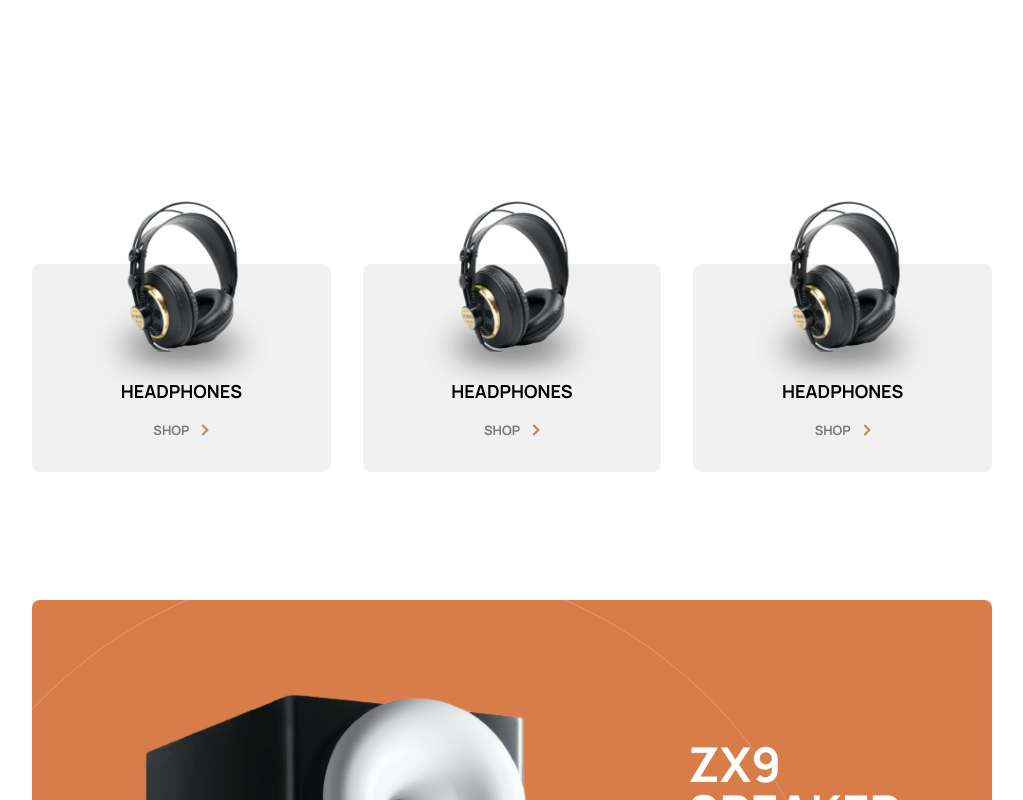
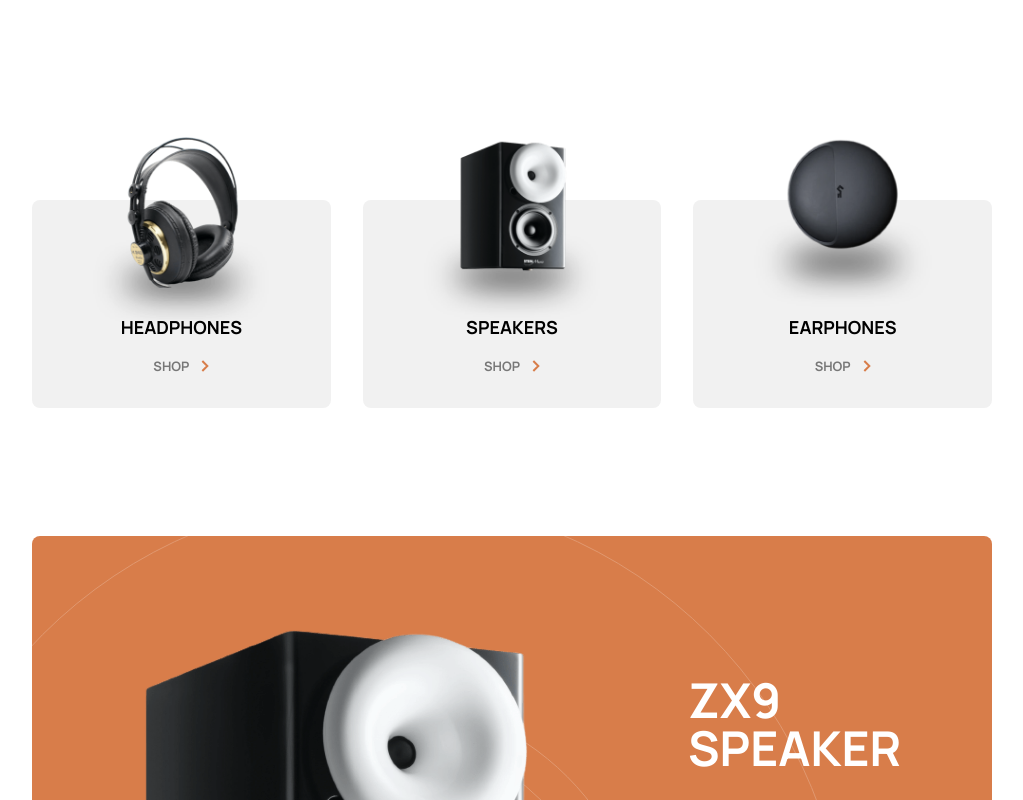
Before and after one commit to EmilFerdinanA/audiophile, a Next.js app: page / in a window 1280 px wide. Shown: the part 760-1560 px from the top of the page, without its empty margins (128-1151 px from the left). Built offline with nearby package versions, Linux system fonts and the light colour scheme.

Commit message:
feat: add image data category section

```diff
--- a/app/[category]/page.tsx
+++ b/app/[category]/page.tsx
@@ -1,5 +1,5 @@
 import { Bringing } from "@/components/Bringing";
-import Category from "@/components/Category";
+import { Category } from "@/components/Category";
 import { Hero2 } from "@/components/Hero2";
 import Product from "@/components/Product";
 import { dataCategory } from "@/public/data/category";
@@ -19,13 +19,7 @@
       <div className="containers !flex-col pt-16 md:pt-32 lg:pt-40 pb-32 lg:pb-40">
         <div className="w-full max-w-[1440px] base-p flex flex-col gap-32">
           <Product data={data?.data ?? []} />
-
-          <section className="containers !flex-col md:!flex-row gap-20 md:gap-2.5 lg:gap-8">
-            <Category />
-            <Category />
-            <Category />
-          </section>
-
+          <Category />
           <Bringing />
         </div>
       </div>
--- a/app/page.tsx
+++ b/app/page.tsx
@@ -1,5 +1,5 @@
-import Category from "@/components/Category";
 import { Bringing } from "@/components/Bringing";
+import { Category } from "@/components/Category";
 import { Hero } from "@/components/Hero";
 import YX1 from "@/components/YX1";
 import ZX7 from "@/components/ZX7";
@@ -12,12 +12,7 @@
 
       <main className="containers !flex-col pt-24 md:pt-36 lg:pt-52 pb-32 md:pb-24 lg:pb-52">
         <div className="w-full max-w-[1440px] base-p">
-          <section className="containers !flex-col md:!flex-row gap-20 md:gap-2.5 lg:gap-8">
-            <Category />
-            <Category />
-            <Category />
-          </section>
-
+          <Category />
           <ZX9 />
           <ZX7 />
           <YX1 />
--- a/components/Category.tsx
+++ b/components/Category.tsx
@@ -1,17 +1,12 @@
-import Image from "next/image";
-import { ShopButton } from "./SeeProduct";
-import HEADPHONES from "@/public/assets/shared/desktop/image-headphones.png";
+import { dataCategorySection } from "@/public/data/categorySection";
+import { CategoryCard } from "./CategoryCard";
 
-export default function Category() {
+export const Category = () => {
   return (
-    <div className="bg-[#F1F1F1] h-40 lg:h-52 w-full relative containers !flex-col !justify-end pb-5 lg:pb-8 rounded-lg mt-16">
-      <Image
-        src={HEADPHONES}
-        alt={"HEADPHONES"}
-        className="absolute -top-16 w-40 lg:w-52"
-      />
-      <span className="font-bold text-[15px] lg:text-lg mb-4">HEADPHONES</span>
-      <ShopButton />
-    </div>
+    <section className="containers !flex-col md:!flex-row gap-20 md:gap-2.5 lg:gap-8">
+      {dataCategorySection.map((e) => (
+        <CategoryCard key={e.id} title={e.title} images={e.images} />
+      ))}
+    </section>
   );
-}
+};
--- /dev/null
+++ b/components/CategoryCard.tsx
@@ -0,0 +1,24 @@
+import Image from "next/image";
+import { ShopButton } from "./SeeProduct";
+
+interface IProps {
+  title: string;
+  images: string;
+}
+
+export const CategoryCard = ({ images, title }: IProps) => {
+  return (
+    <div className="bg-[#F1F1F1] h-40 lg:h-52 w-full relative containers !flex-col !justify-end pb-5 lg:pb-8 rounded-lg">
+      <Image
+        src={images}
+        alt={title}
+        className="absolute -top-16 w-40 lg:w-52"
+        width={200}
+        height={200}
+        priority
+      />
+      <span className="font-bold text-[15px] lg:text-lg mb-4">{title}</span>
+      <ShopButton />
+    </div>
+  );
+};
--- /dev/null
+++ b/public/data/categorySection.ts
@@ -0,0 +1,17 @@
+export const dataCategorySection = [
+  {
+    id: 1,
+    title: "HEADPHONES",
+    images: "/assets/shared/desktop/image-headphones.png",
+  },
+  {
+    id: 2,
+    title: "SPEAKERS",
+    images: "/assets/shared/desktop/image-speakers.png",
+  },
+  {
+    id: 3,
+    title: "EARPHONES",
+    images: "/assets/shared/desktop/image-earphones.png",
+  },
+];
```
